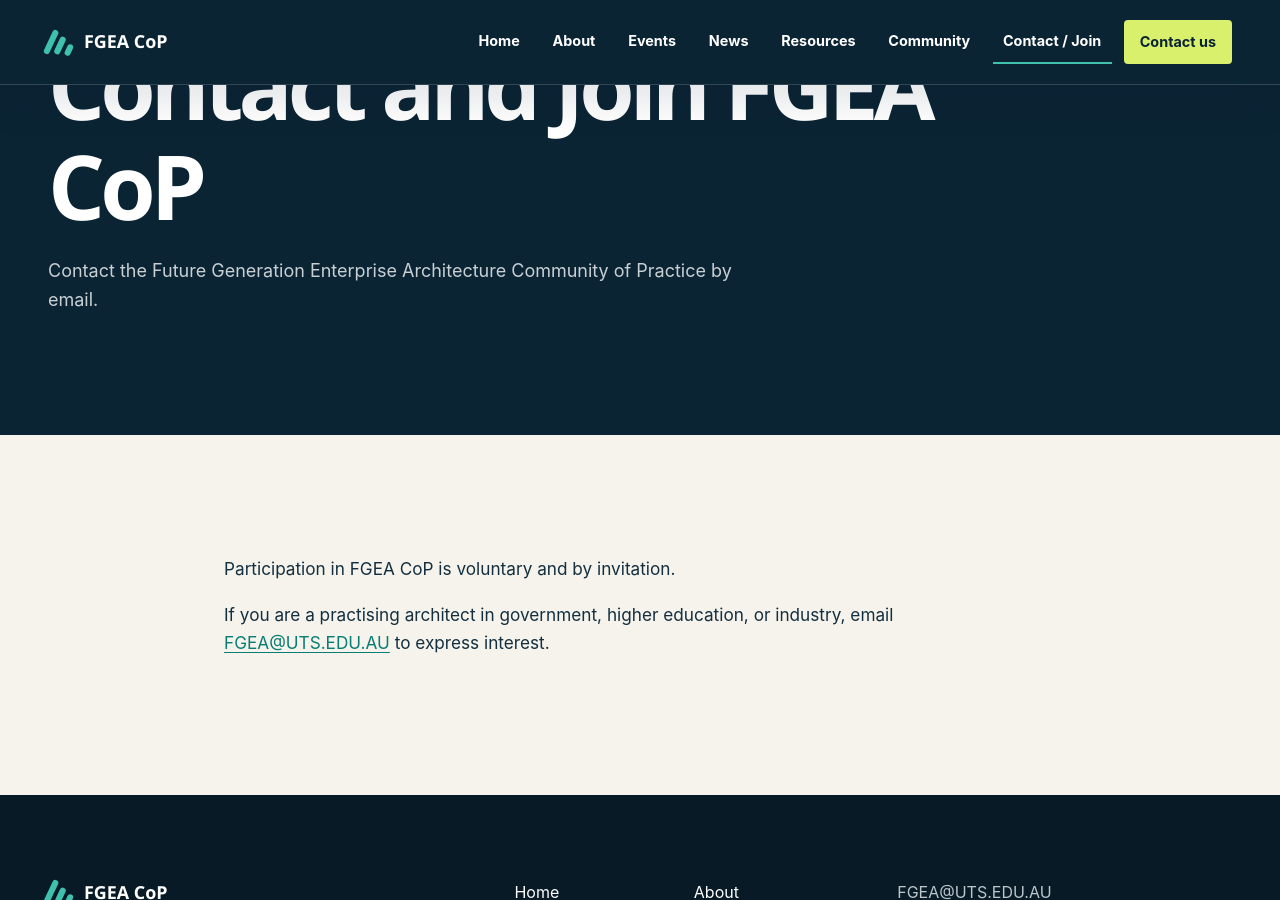
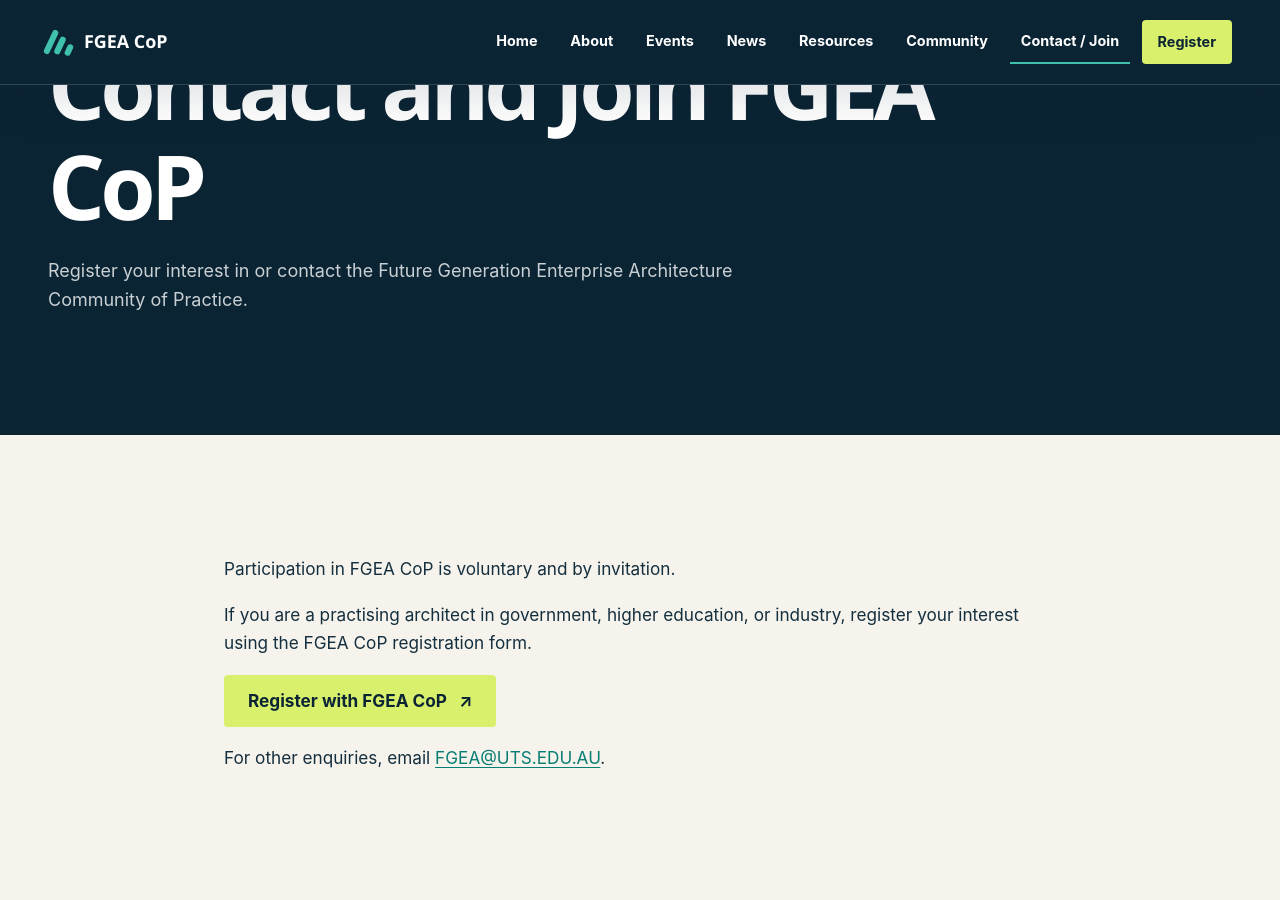
Before and after one commit to fgeacop/fgeacop.github.io, a Jekyll site: the page built from contact/index.md, in a window 1280 px wide and 900 px high, scrolled down 246 px. Built offline with Jekyll 4.4.1, drawn with Linux system fonts in a browser that asks for light colours.

Commit message:
Add FGEA registration form link

```diff
--- a/_data/organization.yml
+++ b/_data/organization.yml
@@ -35,6 +35,7 @@
 participation: Voluntary and by invitation
 email: FGEA@UTS.EDU.AU
 contact_subject: FGEA CoP expression of interest
+registration_url: https://forms.cloud.microsoft/r/9Fz1fY1u1m
 host: Based at the University of Technology Sydney
 based_at:
   lab: DigiSAS Lab
--- a/_includes/header.html
+++ b/_includes/header.html
@@ -16,8 +16,8 @@
         {% assign item_path = item_url | relative_url %}
         <a href="{{ item_path }}"{% if page.url == item_url or page.url == item_path %} aria-current="page"{% endif %}>{{ item_label }}</a>
       {% endfor %}
-      {% if organization.email %}
-        <a class="nav-cta" href="mailto:{{ organization.email | uri_escape }}">Contact us</a>
+      {% if organization.registration_url %}
+        <a class="nav-cta" href="{{ organization.registration_url }}" rel="noopener">Register</a>
       {% endif %}
     </nav>
   </div>
--- a/contact/index.md
+++ b/contact/index.md
@@ -1,10 +1,14 @@
 ---
 layout: page
 title: Contact and Join FGEA CoP
-description: Contact the Future Generation Enterprise Architecture Community of Practice by email.
+description: Register your interest in or contact the Future Generation Enterprise Architecture Community of Practice.
 permalink: /contact/
 ---
 
 Participation in FGEA CoP is {{ site.data.organization.participation | downcase }}.
 
-If you are a practising architect in government, higher education, or industry, email [{{ site.data.organization.email }}](mailto:{{ site.data.organization.email }}?subject={{ site.data.organization.contact_subject | uri_escape }}) to express interest.
+If you are a practising architect in government, higher education, or industry, register your interest using the FGEA CoP registration form.
+
+<p><a class="button button-primary" href="{{ site.data.organization.registration_url }}" rel="noopener">Register with FGEA CoP <span aria-hidden="true">↗</span></a></p>
+
+For other enquiries, email [{{ site.data.organization.email }}](mailto:{{ site.data.organization.email }}?subject={{ site.data.organization.contact_subject | uri_escape }}).
```
